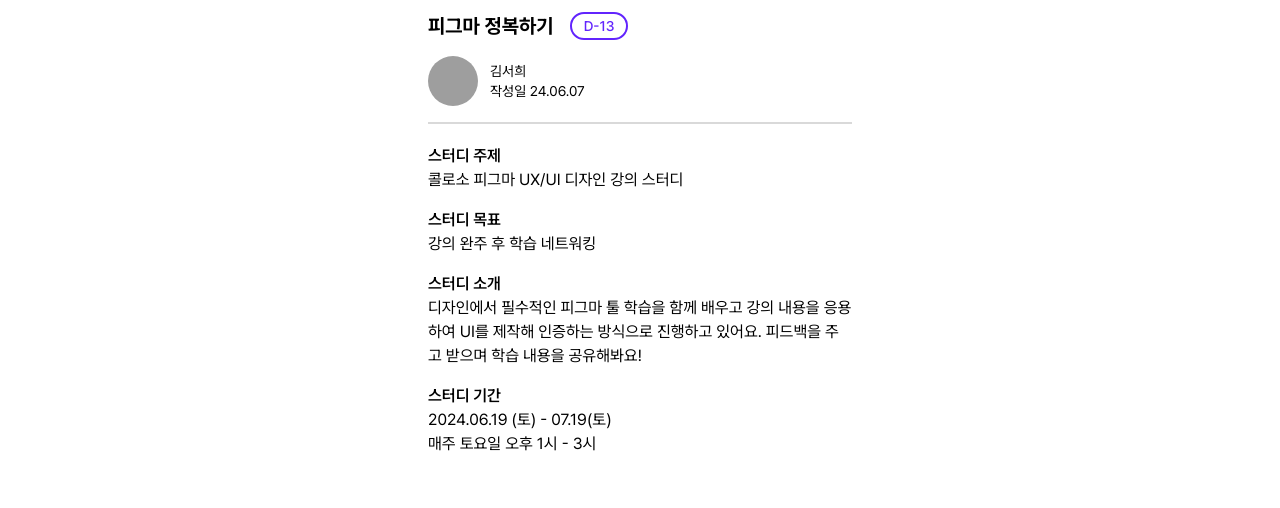
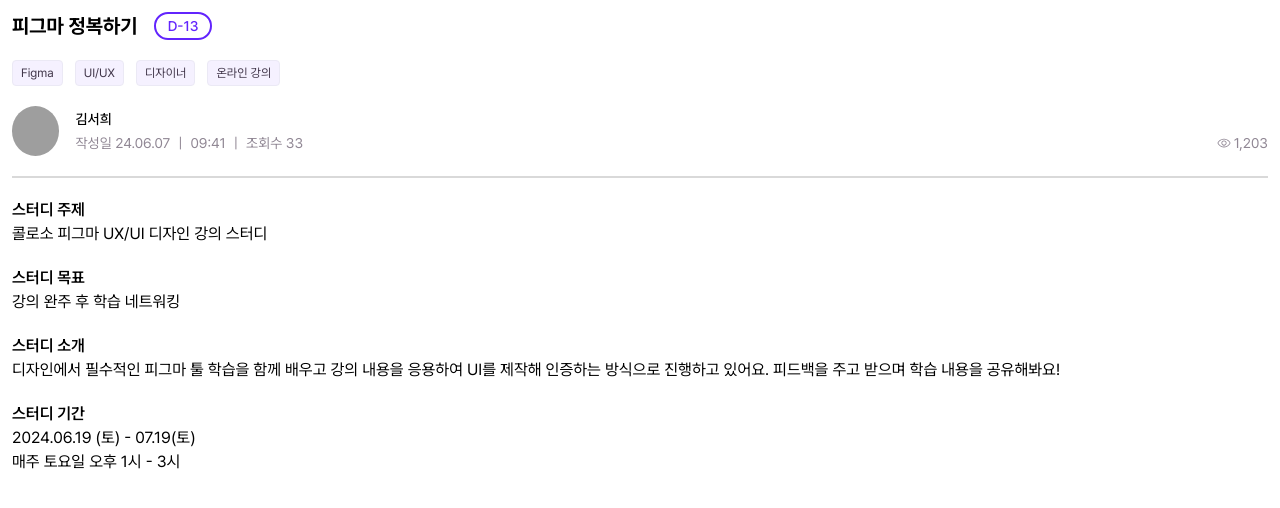
Before and after one commit to yoo-nji/Uandmy_Frontend, a Next.js app: page /postdetail in a window 1280 px wide. Shown: the top 508 px of the page. Built offline with nearby package versions, Linux system fonts and the light colour scheme; grey boxes are pictures that could not be loaded.

Commit message:
[✨feat]: postdetail 페이지 추가 구현

```diff
--- a/src/app/postdetail/page.tsx
+++ b/src/app/postdetail/page.tsx
@@ -1,39 +1,57 @@
-import Avartar from '@/components/common/Avatar';
+import Avatar from '@/components/common/Avatar';
+import TagBox from '@/components/common/TagBox';
+import { View } from '@/components/icons/View';
 
 const PostDetailPage = () => {
   const tagData = ['Figma', 'UI/UX', '디자이너', '온라인 강의'];
   return (
-    <div className="max-w-md mx-auto px-3 py-3">
-      <div className="flex items-center mb-4 gap-4">
+    <div className="flex flex-col gap-5 px-3 py-3">
+      <div className="flex items-center gap-4">
         <h1 className="text-xl font-bold">피그마 정복하기</h1>
         <span className="border-primary border-[2px] text-primary text-sm font-medium px-3 py-0.5 rounded-2xl">
           D-13
         </span>
       </div>
       {/* TagList */}
-      {/* <TagList tagData={tagData} /> */}
+      <div className="flex gap-3">
+        {tagData.map((tag, idx) => (
+          <TagBox key={idx}>{tag}</TagBox>
+        ))}
+      </div>
       {/* Info */}
-      <div className="flex items-center mb-4">
-        <Avartar />
-        <div className="ml-3 text-sm">
-          <p className="text-gray-700">김서희</p>
-          <p className="text-gray-400">작성일 24.06.07</p>
+      <div className="flex items-center gap-4">
+        <Avatar />
+        <div className="flex flex-col gap-1 text-sm w-full">
+          <span className="font-medium text-gray-800">김서희</span>
+          <div className="flex justify-between w-full text-[#908794]">
+            <div className="flex items-center space-x-2">
+              <p>작성일 24.06.07</p>
+              <span>|</span>
+              <p>09:41</p>
+              <span>|</span>
+              <p>조회수 33</p>
+            </div>
+            <div className="flex items-center gap-[.1875rem]">
+              <View />
+              <p>1,203</p>
+            </div>
+          </div>
         </div>
       </div>
-      <hr className="border border-greyBorder mb-5" />
+      <hr className="border border-greyBorder" />
 
       {/* Study Details */}
-      <div className="mb-4">
+      <div>
         <h2 className="font-semibold text-gray-800">스터디 주제</h2>
         <p className="text-gray-600">콜로소 피그마 UX/UI 디자인 강의 스터디</p>
       </div>
 
-      <div className="mb-4">
+      <div>
         <h2 className="font-semibold text-gray-800">스터디 목표</h2>
         <p className="text-gray-600">강의 완주 후 학습 네트워킹</p>
       </div>
 
-      <div className="mb-4">
+      <div>
         <h2 className="font-semibold text-gray-800">스터디 소개</h2>
         <p className="text-gray-600">
           디자인에서 필수적인 피그마 툴 학습을 함께 배우고 강의 내용을 응용하여
@@ -42,7 +60,7 @@ const PostDetailPage = () => {
         </p>
       </div>
 
-      <div className="mb-4">
+      <div>
         <h2 className="font-semibold text-gray-800">스터디 기간</h2>
         <p className="text-gray-600">2024.06.19 (토) - 07.19(토)</p>
         <p className="text-gray-600">매주 토요일 오후 1시 - 3시</p>
```
